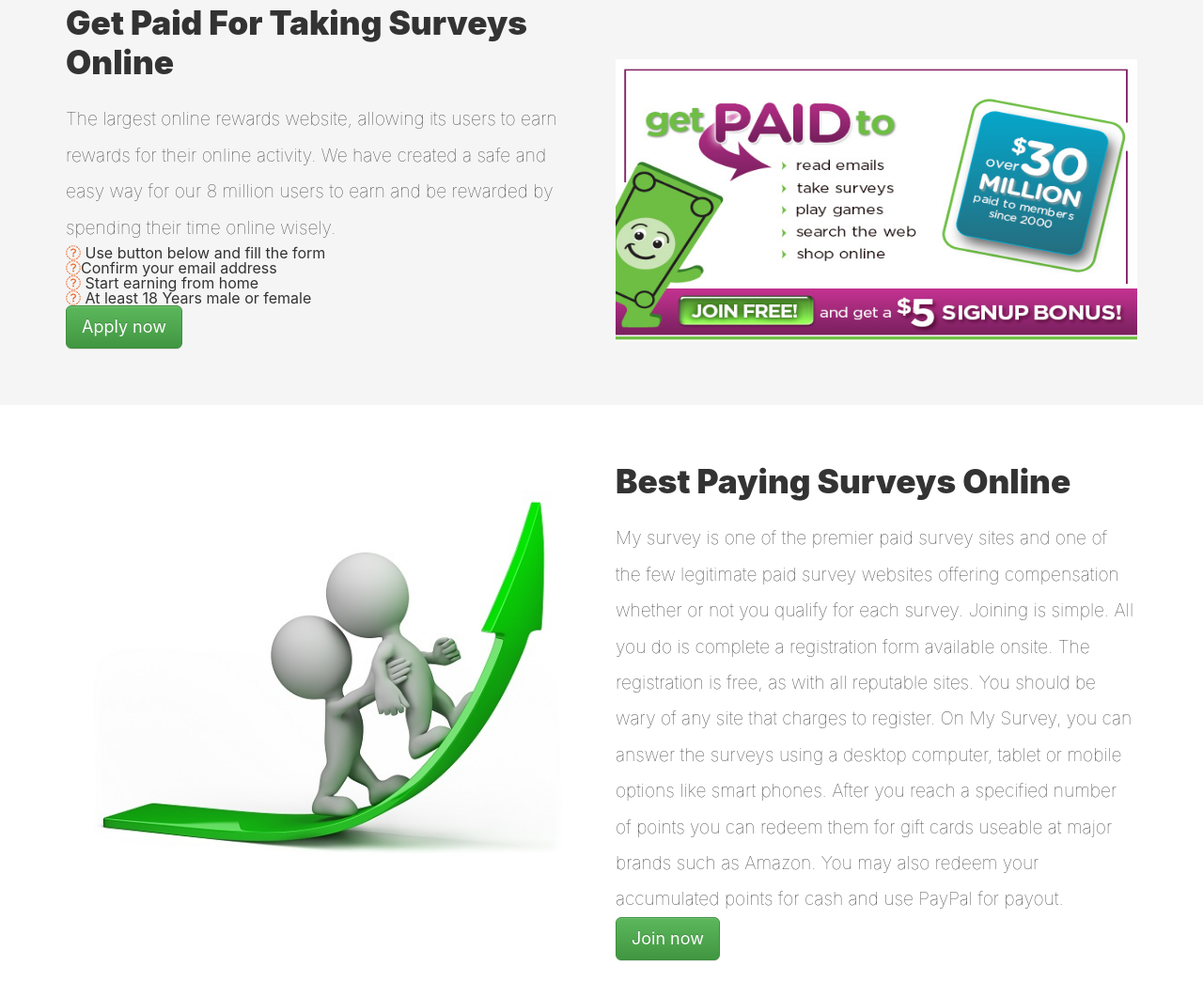
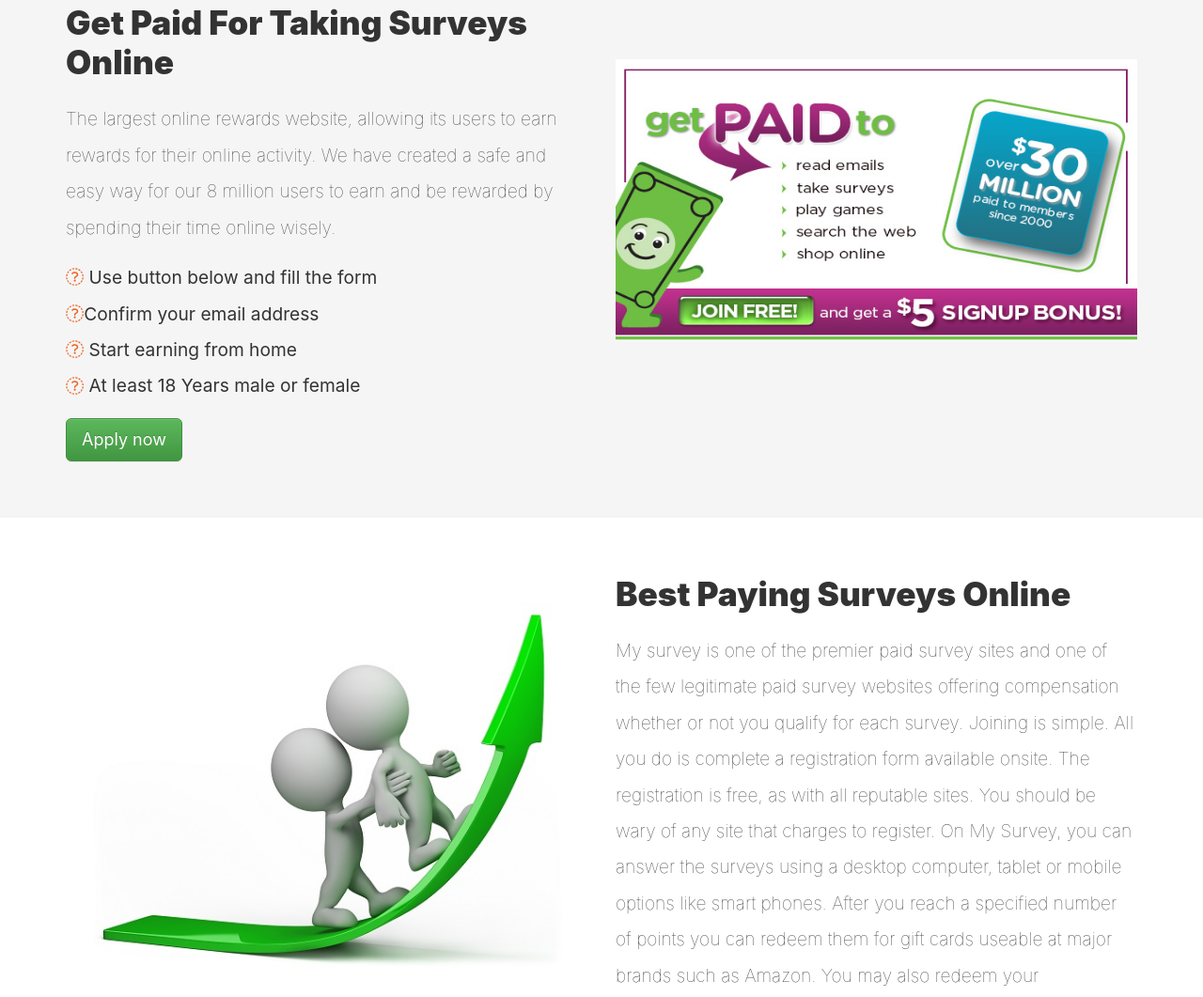
Before and after one commit to moneydeals/moneydeals.github.io, a plain HTML site: page index.html in a window 1280 px wide. Shown: the part 657-1718 px from the top of the page at 94% size. Drawn offline with nearby package versions, Linux system fonts and the light colour scheme.

Commit message:
Update style.css

```diff
--- a/css/style.css
+++ b/css/style.css
@@ -132,9 +132,14 @@ h3.main-title {
 	background:#ec6222;
 }
 
-.box ul li{
-	display:block;
+.box ul{
+	margin: 15px 0;
+}
 
+.box ul li {
+    display: block;
+    line-height: 2em;
+    font-size: 1.2em;
 }
 
 .orange{
```
